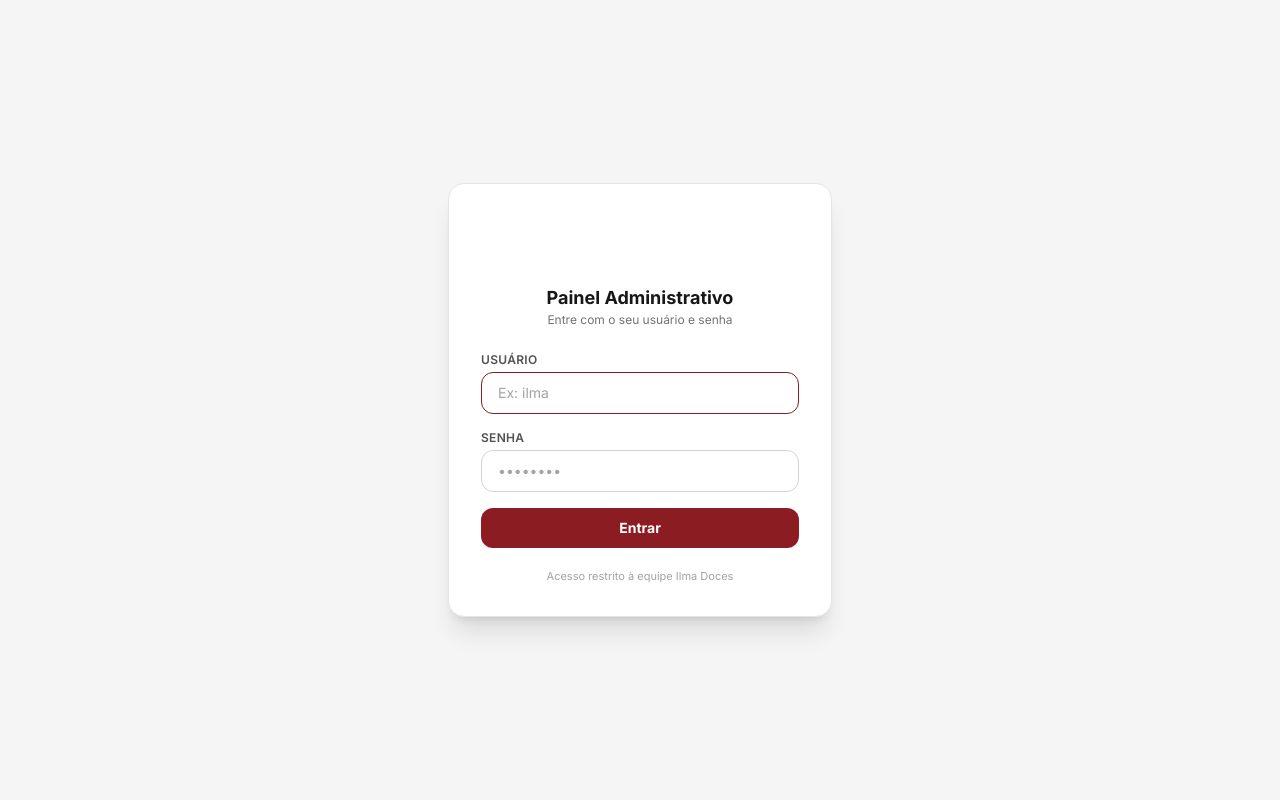
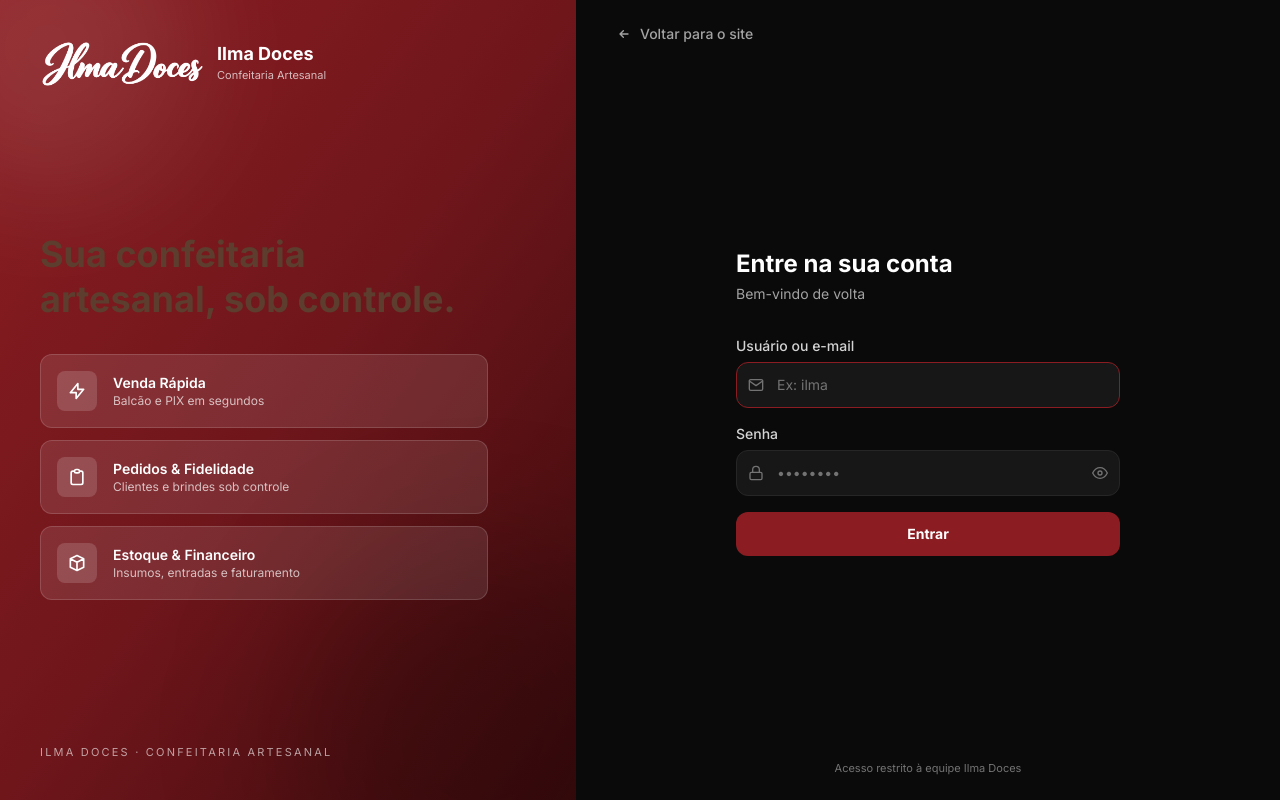
Before and after one commit to MasterWebDesigner/Ilma-Doces, a Next.js app: page /admin/login in a window 1280 px wide. Built offline with nearby package versions, Linux system fonts and the light colour scheme; no server answers; the database is empty.

Commit message:
feat: login do admin em tela dividida e botao de instalar app dentro do painel

```diff
--- a/app/admin/login/page.tsx
+++ b/app/admin/login/page.tsx
@@ -1,14 +1,46 @@
 "use client";
 
 import { useEffect, useState } from "react";
+import Link from "next/link";
 import { useRouter } from "next/navigation";
 import { entrar, useAuth } from "@/lib/auth";
+
+const FEATURES = [
+  {
+    titulo: "Venda Rápida",
+    descricao: "Balcão e PIX em segundos",
+    icone: (
+      <svg className="h-5 w-5" viewBox="0 0 24 24" fill="none" stroke="currentColor" strokeWidth="2" strokeLinecap="round" strokeLinejoin="round">
+        <path d="M13 10V3L4 14h7v7l9-11h-7z" />
+      </svg>
+    ),
+  },
+  {
+    titulo: "Pedidos & Fidelidade",
+    descricao: "Clientes e brindes sob controle",
+    icone: (
+      <svg className="h-5 w-5" viewBox="0 0 24 24" fill="none" stroke="currentColor" strokeWidth="2" strokeLinecap="round" strokeLinejoin="round">
+        <path d="M9 5H7a2 2 0 00-2 2v12a2 2 0 002 2h10a2 2 0 002-2V7a2 2 0 00-2-2h-2M9 5a2 2 0 002 2h2a2 2 0 002-2M9 5a2 2 0 012-2h2a2 2 0 012 2" />
+      </svg>
+    ),
+  },
+  {
+    titulo: "Estoque & Financeiro",
+    descricao: "Insumos, entradas e faturamento",
+    icone: (
+      <svg className="h-5 w-5" viewBox="0 0 24 24" fill="none" stroke="currentColor" strokeWidth="2" strokeLinecap="round" strokeLinejoin="round">
+        <path d="M20 7l-8-4-8 4m16 0l-8 4m8-4v10l-8 4m0-10L4 7m8 4v10M4 7v10l8 4" />
+      </svg>
+    ),
+  },
+];
 
 export default function AdminLoginPage() {
   const router = useRouter();
   const { user } = useAuth();
   const [usuario, setUsuario] = useState("");
   const [senha, setSenha] = useState("");
+  const [mostrarSenha, setMostrarSenha] = useState(false);
   const [erro, setErro] = useState("");
   const [enviando, setEnviando] = useState(false);
 
@@ -33,36 +65,87 @@ export default function AdminLoginPage() {
   if (user) return null;
 
   return (
-    <main className="flex min-h-screen items-center justify-center bg-neutral-100 px-4 dark:bg-neutral-950">
-      <div className="w-full max-w-sm rounded-2xl border border-neutral-200 bg-white p-8 shadow-xl dark:border-neutral-800 dark:bg-neutral-900">
-        <div className="mb-6 flex flex-col items-center text-center">
-          <img src="/logo/logo1.png" alt="Ilma Doces" className="h-14 w-auto object-contain" />
-          <h1 className="mt-3 text-lg font-bold text-neutral-900 dark:text-white">
-            Painel Administrativo
+    <main className="flex min-h-screen bg-[#0A0A0A]">
+      <aside className="relative hidden w-[45%] flex-col justify-between overflow-hidden bg-gradient-to-br from-[#8B1D22] via-[#6f161b] to-[#3d0b0d] p-10 text-white lg:flex">
+        <div className="pointer-events-none absolute -left-24 -top-24 h-72 w-72 rounded-full bg-white/10 blur-3xl" />
+        <div className="pointer-events-none absolute -bottom-32 -right-24 h-96 w-96 rounded-full bg-black/20 blur-3xl" />
+
+        <Link href="/" className="relative flex items-center gap-3">
+          <img src="/logo/logo1.png" alt="Ilma Doces" className="h-12 w-auto object-contain" />
+          <div>
+            <p className="text-lg font-bold leading-none">Ilma Doces</p>
+            <p className="mt-1 text-[11px] text-white/70">Confeitaria Artesanal</p>
+          </div>
+        </Link>
+
+        <div className="relative my-auto max-w-md">
+          <h1 className="text-4xl font-extrabold leading-tight">
+            Sua confeitaria artesanal, sob controle.
           </h1>
-          <p className="text-xs text-neutral-500 dark:text-neutral-400">
-            Entre com o seu usuário e senha
-          </p>
+          <div className="mt-8 space-y-3">
+            {FEATURES.map((item) => (
+              <div key={item.titulo} className="flex items-center gap-4 rounded-xl border border-white/15 bg-white/10 p-4">
+                <span className="flex h-10 w-10 flex-shrink-0 items-center justify-center rounded-lg bg-white/15 text-white">
+                  {item.icone}
+                </span>
+                <div>
+                  <p className="text-sm font-semibold">{item.titulo}</p>
+                  <p className="text-xs text-white/70">{item.descricao}</p>
+                </div>
+              </div>
+            ))}
+          </div>
         </div>
 
+        <p className="relative text-[11px] uppercase tracking-[0.2em] text-white/60">
+          Ilma Doces · Confeitaria Artesanal
+        </p>
+      </aside>
+
+      <section className="relative flex flex-1 flex-col px-6 py-6 sm:px-10">
+        <div className="mb-8 flex items-center justify-between gap-3">
+          <Link href="/" className="inline-flex items-center gap-2 text-sm font-medium text-neutral-400 transition-colors hover:text-white">
+            <svg className="h-4 w-4" viewBox="0 0 24 24" fill="none" stroke="currentColor" strokeWidth="2" strokeLinecap="round" strokeLinejoin="round">
+              <path d="M11 17l-5-5m0 0l5-5m-5 5h12" />
+            </svg>
+            Voltar para o site
+          </Link>
+          <div className="flex items-center gap-2 lg:hidden">
+            <img src="/logo/logo1.png" alt="Ilma Doces" className="h-10 w-auto object-contain" />
+            <span className="text-sm font-bold text-white">Ilma Doces</span>
+          </div>
+        </div>
+
+        <div className="mx-auto flex w-full max-w-sm flex-1 flex-col justify-center">
+          <h2 className="text-2xl font-bold text-white">Entre na sua conta</h2>
+          <p className="mt-1 text-sm text-neutral-400">Bem-vindo de volta</p>
+
           {process.env.NEXT_PUBLIC_FIREBASE_EMULATOR === "1" && (
-          <div className="mb-5 rounded-xl border border-[#8B1D22]/40 bg-[#8B1D22]/5 px-3 py-2.5 text-center dark:border-[#8B1D22]/60 dark:bg-[#8B1D22]/15">
-            <p className="text-[11px] font-bold uppercase tracking-wide text-[#8B1D22] dark:text-red-300">
+            <div className="mt-5 rounded-xl border border-[#8B1D22]/50 bg-[#8B1D22]/10 px-3 py-2.5 text-center">
+              <p className="text-[11px] font-bold uppercase tracking-wide text-[#e8b4b8]">
                 Ambiente local — testes não afetam a produção
               </p>
-            <p className="mt-0.5 text-[11px] text-neutral-600 dark:text-neutral-400">
+              <p className="mt-0.5 text-[11px] text-neutral-400">
                 Usuário: <strong>ilma</strong> ou <strong>navarro</strong> · Senha:{" "}
                 <strong>{process.env.NEXT_PUBLIC_LOCAL_SENHA}</strong>
               </p>
             </div>
           )}
 
-        <form onSubmit={handleSubmit} className="space-y-4">
+          <form onSubmit={handleSubmit} className="mt-8 space-y-4">
             <div>
-            <label className="mb-1 block text-xs font-semibold uppercase tracking-wide text-neutral-600 dark:text-neutral-400">
-              Usuário
+              <label className="mb-1.5 block text-sm font-medium text-neutral-300" htmlFor="usuario">
+                Usuário ou e-mail
               </label>
+              <div className="relative">
+                <span className="pointer-events-none absolute inset-y-0 left-0 flex items-center pl-3 text-neutral-500">
+                  <svg className="h-4 w-4" viewBox="0 0 24 24" fill="none" stroke="currentColor" strokeWidth="2" strokeLinecap="round" strokeLinejoin="round">
+                    <path d="M4 4h16c1.1 0 2 .9 2 2v12c0 1.1-.9 2-2 2H4c-1.1 0-2-.9-2-2V6c0-1.1.9-2 2-2z" />
+                    <polyline points="22,6 12,13 2,6" />
+                  </svg>
+                </span>
                 <input
+                  id="usuario"
                   type="text"
                   autoComplete="username"
                   autoFocus
@@ -70,27 +153,48 @@ export default function AdminLoginPage() {
                   value={usuario}
                   onChange={(e) => setUsuario(e.target.value)}
                   placeholder="Ex: ilma"
-              className="w-full rounded-xl border border-neutral-300 bg-white px-4 py-2.5 text-sm text-neutral-900 outline-none transition-colors placeholder:text-neutral-400 focus:border-[#8B1D22] dark:border-neutral-700 dark:bg-neutral-950 dark:text-white dark:placeholder:text-neutral-600"
+                  className="w-full rounded-xl border border-neutral-800 bg-neutral-900 py-3 pl-10 pr-3 text-sm text-white outline-none transition-colors placeholder:text-neutral-500 focus:border-[#8B1D22]"
                 />
+              </div>
             </div>
 
             <div>
-            <label className="mb-1 block text-xs font-semibold uppercase tracking-wide text-neutral-600 dark:text-neutral-400">
+              <label className="mb-1.5 block text-sm font-medium text-neutral-300" htmlFor="senha">
                 Senha
               </label>
+              <div className="relative">
+                <span className="pointer-events-none absolute inset-y-0 left-0 flex items-center pl-3 text-neutral-500">
+                  <svg className="h-4 w-4" viewBox="0 0 24 24" fill="none" stroke="currentColor" strokeWidth="2" strokeLinecap="round" strokeLinejoin="round">
+                    <rect x="3" y="11" width="18" height="11" rx="2" ry="2" />
+                    <path d="M7 11V7a5 5 0 0110 0v4" />
+                  </svg>
+                </span>
                 <input
-              type="password"
+                  id="senha"
+                  type={mostrarSenha ? "text" : "password"}
                   autoComplete="current-password"
                   required
                   value={senha}
                   onChange={(e) => setSenha(e.target.value)}
                   placeholder="••••••••"
-              className="w-full rounded-xl border border-neutral-300 bg-white px-4 py-2.5 text-sm text-neutral-900 outline-none transition-colors placeholder:text-neutral-400 focus:border-[#8B1D22] dark:border-neutral-700 dark:bg-neutral-950 dark:text-white dark:placeholder:text-neutral-600"
+                  className="w-full rounded-xl border border-neutral-800 bg-neutral-900 py-3 pl-10 pr-11 text-sm text-white outline-none transition-colors placeholder:text-neutral-500 focus:border-[#8B1D22]"
                 />
+                <button
+                  type="button"
+                  onClick={() => setMostrarSenha((v) => !v)}
+                  aria-label={mostrarSenha ? "Ocultar senha" : "Mostrar senha"}
+                  className="absolute inset-y-0 right-0 flex items-center pr-3 text-neutral-500 transition-colors hover:text-white"
+                >
+                  <svg className="h-4 w-4" viewBox="0 0 24 24" fill="none" stroke="currentColor" strokeWidth="2" strokeLinecap="round" strokeLinejoin="round">
+                    <path d="M1 12s4-8 11-8 11 8 11 8-4 8-11 8-11-8-11-8z" />
+                    <circle cx="12" cy="12" r="3" />
+                  </svg>
+                </button>
+              </div>
             </div>
 
             {erro && (
-            <p className="rounded-lg border border-red-200 bg-red-50 px-3 py-2 text-xs font-semibold text-red-700 dark:border-red-900/60 dark:bg-red-950/60 dark:text-red-300">
+              <p className="rounded-lg border border-red-900/60 bg-red-950/60 px-3 py-2 text-xs font-semibold text-red-300">
                 {erro}
               </p>
             )}
@@ -98,7 +202,7 @@ export default function AdminLoginPage() {
             <button
               type="submit"
               disabled={enviando}
-            className="flex w-full items-center justify-center gap-2 rounded-xl bg-[#8B1D22] px-4 py-2.5 text-sm font-bold text-white transition-colors hover:bg-[#6f161b] disabled:cursor-not-allowed disabled:opacity-70"
+              className="flex w-full items-center justify-center gap-2 rounded-xl bg-[#8B1D22] px-4 py-3 text-sm font-bold text-white transition-colors hover:bg-[#721519] disabled:cursor-not-allowed disabled:opacity-70"
             >
               {enviando ? (
                 <span className="h-4 w-4 animate-spin rounded-full border-2 border-white border-t-transparent" />
@@ -107,11 +211,12 @@ export default function AdminLoginPage() {
               )}
             </button>
           </form>
+        </div>
 
-        <p className="mt-5 text-center text-[11px] text-neutral-400 dark:text-neutral-500">
+        <p className="mt-auto pt-8 text-center text-[11px] text-neutral-500">
           Acesso restrito à equipe Ilma Doces
         </p>
-      </div>
+      </section>
     </main>
   );
 }
--- a/app/admin/sidebar.tsx
+++ b/app/admin/sidebar.tsx
@@ -8,6 +8,7 @@ import { useOrderStore } from "@/lib/store";
 import { sair, nomeConectado, useAuth } from "@/lib/auth";
 import NotificationToast from "@/components/NotificationToast";
 import ThemeToggle from "@/components/ThemeToggle";
+import InstallPwaButton from "@/components/InstallPwaButton";
 import { useBorracaoTelefones, definirBorracaoTelefones, sincronizarBorracaoTelefones } from "@/lib/phoneBlur";
 
 const nav = [
@@ -206,6 +207,7 @@ export default function AdminSidebar({ children }: { children: React.ReactNode }
             </svg>
             {!collapsed && "Sair"}
           </button>
+          <InstallPwaButton variant="sidebar" iconOnly={collapsed} />
           <div className="flex items-center gap-2">
             <ThemeToggle className="flex h-9 w-9 flex-shrink-0 items-center justify-center rounded-lg bg-white/15 text-white transition-colors hover:bg-white/25 dark:bg-white/10 dark:hover:bg-white/20" />
             <Link
--- a/components/Header.tsx
+++ b/components/Header.tsx
@@ -4,7 +4,6 @@ import Link from "next/link";
 import { useCartStore } from "@/lib/store";
 import CartBadge from "@/components/CartBadge";
 import ThemeToggle from "@/components/ThemeToggle";
-import InstallPwaButton from "@/components/InstallPwaButton";
 
 const NAV = [
   { href: "/", label: "HOME" },
@@ -39,7 +38,6 @@ export default function Header() {
           ))}
         </nav>
         <div className="flex items-center gap-2">
-          <InstallPwaButton />
           <ThemeToggle className="flex h-8 w-8 items-center justify-center rounded-full text-white/90 transition-opacity hover:opacity-80" />
           <button
             onClick={() => setOpen(true)}
```
Also changed, not shown: components/InstallPwaButton.tsx (+22 -3 lines). Lines whose indentation alone changed are shown as unchanged.
